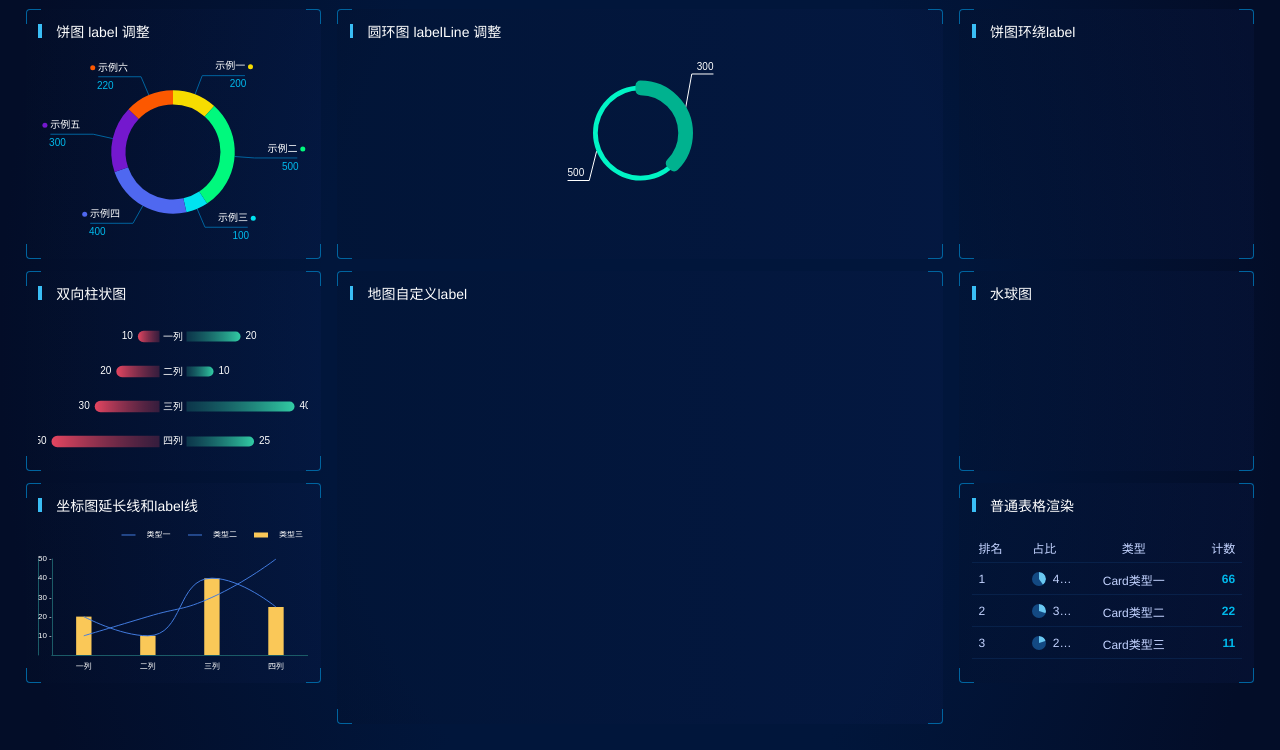
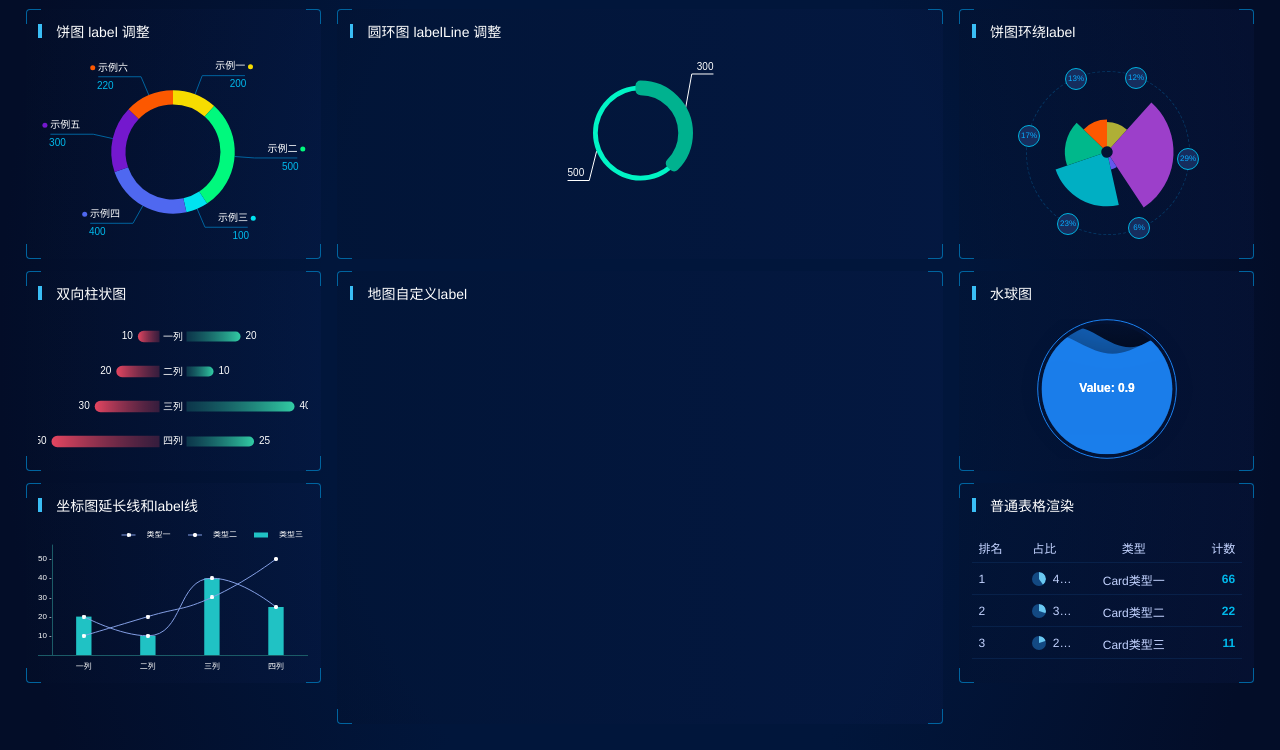
Before and after one commit to Mobbbb/echarts-visual, a plain HTML site: page index.html in a window 1280 px wide. Shown: the part 50-800 px from the top of the page. Drawn offline with Linux system fonts and the light colour scheme.

Commit message:
示例图形添加
1、示例图形添加
2、card渲染结构调整

```diff
--- a/css/gird.css
+++ b/css/gird.css
@@ -153,11 +153,11 @@
     margin-top: 1.5vh;
     box-sizing: border-box;
     padding: 1.5vh 1vw;
+    display: flex;
+    flex-direction: column;
 }
 .content-box-inner-wrap {
     height: 100%;
-    display: flex;
-    flex-direction: column;
 }
 .content-box-title-wrap {
     padding-bottom: 2vh;
--- a/css/index.css
+++ b/css/index.css
@@ -16,6 +16,31 @@ body {
     height: 1.8vh;
     background: #3abef5;
     margin-right: 1.1vw;
+}
+
+/* 环绕label饼图 */
+.card-6-inner-wrap {
+    position: relative;
+}
+.rose-pie-label-wrap {
+    width: 2.5vmin;
+    height: 2.5vmin;
+    line-height: 2.5vmin;
+    border-radius: 50%;
+    color: #09adff;
+    position: absolute;
+    border: 1px solid #00b2e0;
+    background: #162d5d;
+}
+.rose-pie-label {
+    display: block;
+    text-align: center;
+}
+.rose-pie-label-line {
+    position: absolute;
+    left: 0;
+    border: 1px dashed #0881c84d;
+    border-radius: 50%;
 }
 
 /* 表格 */
--- a/js/config/option.js
+++ b/js/config/option.js
@@ -262,9 +262,11 @@ const getCardOpt2 = (config, chart) => {
 
 const getCardOpt3 = (config, chart) => {
     let legendData = [], series = []
-    config.data.legend.forEach((item, index) => {
+    let { legend = [], name = [] } = config.data
+    legend.forEach((item, index) => {
         let seriesObj = {}
-        if (index < config.data.legend.length - 1) {
+        if (index < legend.length - 1) {
+            // 折线图legend
             legendData.push({
                 name: item,
                 icon: '',
@@ -273,25 +275,30 @@ const getCardOpt3 = (config, chart) => {
                     dashOffset: 1,
                 },
             })
+            // 折线样式配置
             seriesObj.type = 'line'
             seriesObj.smooth = true
             seriesObj.symbol = 'image://images/circle.png'
-            seriesObj.symbolSize = 5
+            seriesObj.symbolSize = 4
+            seriesObj.lineStyle = {
+                color: '#849fe4',
+                width: 1,
+            }
         } else {
+            // 柱状图legend
             legendData.push({
                 name: item,
                 icon: 'rect',
             })
+            // 柱状图样式配置
             seriesObj.type = 'bar'
             seriesObj.barWidth = '24%'
+            seriesObj.itemStyle = {
+                color: '#20c2c4',
+            }
         }
         seriesObj.name = item
         seriesObj.data = config.data[item]
-        seriesObj.lineStyle = {
-            color: '#427bde',
-            width: 1,
-        }
-        console.log(seriesObj)
         series.push(seriesObj)
     })
 
@@ -317,9 +324,9 @@ const getCardOpt3 = (config, chart) => {
             right: 0,
             containLabel: true,
         },
-        xAxis: {
-            type: 'category',
-            data: config.data.name,
+        xAxis: [
+            {
+                data: name,
                 axisLabel: {
                     show: true,
                     textStyle: {
@@ -335,12 +342,31 @@ const getCardOpt3 = (config, chart) => {
                         color: '#1b5b67',
                         width: 1,
                         // *$坐标线延长线
-                    shadowOffsetX: 8,
+                        shadowOffsetX: 14,
                         shadowColor: '#1b5b67',
                     },
                 },
             },
-        yAxis: {
+            {
+                axisLabel: {
+                    show: false,
+                },
+                axisTick: {
+                    show: false,
+                },
+                axisLine: {
+                    lineStyle: {
+                        color: '#1b5b67',
+                        width: 1,
+                        // *$坐标轴负方向延长线
+                        shadowOffsetX: -14,
+                        shadowColor: '#1b5b67',
+                    },
+                },
+            },
+        ],
+        yAxis: [
+            {
                 type: 'value',
                 axisTick: {
                     show: false,
@@ -363,7 +389,7 @@ const getCardOpt3 = (config, chart) => {
                     lineStyle: {
                         color: '#1b5b67',
                         width: 1,
-                    shadowOffsetX: -14,
+                        shadowOffsetY: -14,
                         shadowColor: '#1b5b67',
                     },
                 },
@@ -371,6 +397,8 @@ const getCardOpt3 = (config, chart) => {
                     show: false,
                 },
             },
+            {}, // *$坐标轴负方向延长线
+        ],
         series,
     }
 }
@@ -466,3 +494,79 @@ const getCardOpt4 = (config, chart) => {
         ]
     }
 }
+
+const getCardOpt6 = (config) => {
+    const colorList = ['#afaf36', '#9c3fca', '#6359ee', '#00afc3', '#00b88b', '#fc5800']
+    let totalNum = 0
+    config.data.forEach((item, index) => {
+        totalNum += item.value
+        item.itemStyle = {
+            color: colorList[index % 6],
+        }
+    })
+    config.startAngle = 90
+
+    return {
+        tooltip: {
+            show: false,
+        },
+        legend: {
+            show: false,
+        },
+        series: [
+            {
+                name: config.name,
+                type: 'pie',
+                startAngle: config.startAngle,
+                radius: ['6%', '70%'],
+                center: ['50%', '50%'],
+                roseType: 'radius',
+                label: {
+                    show: false,
+                },
+                labelLine: {
+                    show: false,
+                },
+                data: config.data,
+            },
+        ],
+    }
+}
+
+const getCardOpt7 = (config) => {
+    return {
+        series: [{
+            radius: '99%',
+            type: 'liquidFill',
+            data: [
+                {
+                    value: config.data + 0.05,
+                    waveLength: '90%',
+                },
+                {
+                    value: config.data,
+                    waveLength: '100%',
+                },
+            ],
+            silent: true,
+            color: ['#1b81f1cc', '#1b81f1'],
+            backgroundStyle: {
+                borderWidth: 0,
+                color: 'transparent'
+            },
+            outline: {
+                borderDistance: 3.5,
+                itemStyle: {
+                    borderColor: '#1b81f1',
+                    borderWidth: 1,
+                }
+            },
+            label: {
+                position: ['50%', '50%'],
+                formatter: 'Value: {c}',
+                fontSize: genVH(12),
+                color: '#fff',
+            }
+        }]
+    }
+}
--- a/js/render/index.js
+++ b/js/render/index.js
@@ -87,43 +87,61 @@ const renderOtherModule = (config) => {
  * @returns
  */
 const renderContentBasic = (config) => {
-    let { domHeight = 200, domId, renderBasic, renderTitle, name } = config
-    let dom = document.getElementById(domId)
-    let domInnerHTML = '', domWrapClassName = `${domId}-inner-wrap`
-    let domWrap = document.getElementsByClassName(domWrapClassName)
+    const { domHeight = 200, domId, renderBasic, renderTitle, name } = config
 
     if (renderBasic === false) return renderBasic
+
+    const dom = document.getElementById(domId)
     dom.style.height = `${domHeight / CONFIG.BASE_HEIGHT * 100}vh`
 
+    let innerHTML = ''
     if (renderTitle !== false) {
-        domInnerHTML = `
-            <div class="content-box-title-wrap ${domId}-title">
-                <div class="content-box-title-icon"></div>
-                <div class="content-box-title-text fontSize14">${name}</div>
-            </div>
+        // 调价标题容器
+        innerHTML = `
+            <div class="content-box-title-icon"></div>
+            <div class="content-box-title-text fontSize14">${name}</div>
         `
+        appendContentNode({
+            dom,
+            innerHTML,
+            nodeWrapName: `${domId}-title`,
+            className: `content-box-title-wrap ${domId}-title`,
+        })
     }
 
-    domInnerHTML += `
+    // 添加内容容器
+    innerHTML = `
         <div class="before-${domId}"></div>
         <div class="chart-wrap _${domId}"></div>
         <div class="after-${domId}"></div>
     `
-
-    if (domWrap.length) {
-        domWrap.innerHTML = domInnerHTML
-    } else {
-        domWrap = document.createElement('div')
-        domWrap.className = `${domWrapClassName} content-box-inner-wrap`
-        domWrap.innerHTML = domInnerHTML
-        dom.appendChild(domWrap)
-    }
+    appendContentNode({
+        dom,
+        innerHTML,
+        nodeWrapName: `${domId}-inner-wrap`,
+        className: `content-box-inner-wrap ${domId}-inner-wrap`,
+    })
 
     return {
         beforeDomClass: `before-${domId}`,
         contentDomClass: `_${domId}`,
-        afterDomClass: `after${domId}`,
+        afterDomClass: `after-${domId}`,
         titleClass: `${domId}-title`,
+    }
+}
+
+const appendContentNode = (config) => {
+    const { dom, innerHTML, nodeWrapName, className } = config
+    let contentNodeWrap = document.getElementsByClassName(nodeWrapName)
+
+    if (contentNodeWrap.length) {
+        contentNodeWrap.innerHTML = innerHTML
+    } else {
+        contentNodeWrap = document.createElement('div')
+        contentNodeWrap.className = className
+        contentNodeWrap.innerHTML = innerHTML
+
+        dom.appendChild(contentNodeWrap)
     }
 }
 
@@ -132,8 +150,8 @@ const renderContentBasic = (config) => {
  * @param {'*'} classNameParams
  */
 const emptySubDom = (classNameParams) => {
-    document.getElementsByClassName(classNameParams.beforeDomClass)[0].innerHTML = ''
-    document.getElementsByClassName(classNameParams.afterDomClass)[0].innerHTML = ''
+    document.getElementsByClassName(classNameParams.beforeDomClass).innerHTML = ''
+    document.getElementsByClassName(classNameParams.afterDomClass).innerHTML = ''
 }
 
 /**
@@ -141,7 +159,7 @@ const emptySubDom = (classNameParams) => {
  * @param {*} classNameParams
  */
 const emptyAllDom = (classNameParams) => {
-    document.getElementsByClassName(classNameParams.beforeDomClass)[0].innerHTML = ''
-    document.getElementsByClassName(classNameParams.afterDomClass)[0].innerHTML = ''
-    document.getElementsByClassName(classNameParams.contentDomClass)[0].innerHTML = ''
+    document.getElementsByClassName(classNameParams.beforeDomClass).innerHTML = ''
+    document.getElementsByClassName(classNameParams.afterDomClass).innerHTML = ''
+    document.getElementsByClassName(classNameParams.contentDomClass).innerHTML = ''
 }
--- a/js/render/render-config.js
+++ b/js/render/render-config.js
@@ -64,13 +64,21 @@ const RENDER_CONFIG = {
         domHeight: 453,
     },
     card6: {
+        type: RENDER_TYPE.CHART_RENDER,
         domId: 'card-6',
         name: '饼图环绕label',
         domHeight: 250,
+        data: pieChartData,
+        optDispatch: getCardOpt6,
+        render: renderPieRoundLabel,
+        onResize: renderPieRoundLabel,
     },
     card7: {
+        type: RENDER_TYPE.CHART_RENDER,
         domId: 'card-7',
         name: '水球图',
+        data: 0.85,
+        optDispatch: getCardOpt7,
     },
     card8: {
         domId: 'card-8',
--- a/js/render/render-content.js
+++ b/js/render/render-content.js
@@ -1,9 +1,82 @@
 /**
  * @description 渲染标题内容
- * @param {*} title
+ * @param {*} renderBasic 是否渲染基础样式
+ * @param {*} config 配置
  */
 const renderTitle = (renderBasic, config) => {
     let { domId, name } = config
     document.getElementById(domId).innerHTML = name
     document.title = name
 }
+
+/**
+ * @description 渲染玫瑰图的标签引导线及标签
+ * @param {*} classNameParams card子容器的类名
+ * @param {*} config 配置
+ */
+const renderPieRoundLabel = (classNameParams, config) => {
+    const { domId, data, startAngle = 0 } = config
+    const widthRate = 1
+    const boxContentWidth = document.getElementById(domId).getElementsByClassName('chart-wrap')[0].clientWidth
+    const boxContentHeight = document.getElementById(domId).getElementsByClassName('chart-wrap')[0].clientHeight
+    // 图表容器宽度
+    const pieContentWidth = boxContentWidth * widthRate
+    // 获取图表容器最大内切半径
+    const minRadius = pieContentWidth > boxContentHeight ? boxContentHeight : pieContentWidth
+    // 文本标签引导线直径
+    const borderWidth = minRadius * 0.85
+    // 引导线圆心坐标
+    const circleCenterPonint = [pieContentWidth / 2, boxContentHeight / 2]
+
+    let totalNum = 0, labelDom = '', maxValue = 0
+    data.forEach(item => {
+        totalNum += item.value
+        maxValue = item.value > maxValue ? item.value : maxValue
+    })
+
+    if (totalNum) {
+        let sumAngle = 0, percent = 100
+        data.forEach((item, index) => {
+            // 逆时针计算
+            const reverseItem = data[data.length - index - 1]
+            // 计算扇形中线的极角（减去起始转动的偏差值）
+            let Theta = 360 * (sumAngle + reverseItem.value / 2) / totalNum + startAngle
+            if (Theta > 360) Theta = Theta - 360
+            // 转化为直角坐标
+            let x = Math.floor(borderWidth / 2 * Math.cos((Theta / 180) * Math.PI))
+            let y = Math.floor(borderWidth / 2 * Math.sin((Theta / 180) * Math.PI))
+            // 坐标原点平移
+            x = Math.floor(x + circleCenterPonint[0])
+            y = Math.floor(Math.abs(y - circleCenterPonint[1]))
+            // 自身中心点平移
+            x = Math.floor(x - 10)
+            y = Math.floor(y - 10)
+
+            let currentPercent = Math.round(reverseItem.value * 100 / totalNum)
+            if (index < config.data.length - 1) {
+                percent -= currentPercent
+            } else {
+                // 防止最终所有百分比累加值超过100
+                currentPercent = percent < 0 ? 0 : percent
+            }
+
+            labelDom += `
+                <div class="rose-pie-label-wrap" style="left: ${x}px;top: ${y}px;">
+                    <span class="rose-pie-label fontSize8">${currentPercent}%</span>
+                </div>
+            `
+            // 累加之前的扇形角度
+            sumAngle += reverseItem.value
+        })
+    }
+
+    document.getElementsByClassName(classNameParams.beforeDomClass)[0].innerHTML = `
+        <div class="rose-pie-label-line"
+            style="width: ${borderWidth}px;
+            height: ${borderWidth}px;
+            left: ${circleCenterPonint[0] - borderWidth / 2}px;
+            top: ${circleCenterPonint[1] - borderWidth / 2}px;">
+        </div>
+        ${labelDom}
+    `
+}
```
Also changed, not shown: index.html (+1 -0 lines), images/circle.png (added), libs/echarts-liquidfill.min.js (added). Lines whose indentation alone changed are shown as unchanged.
